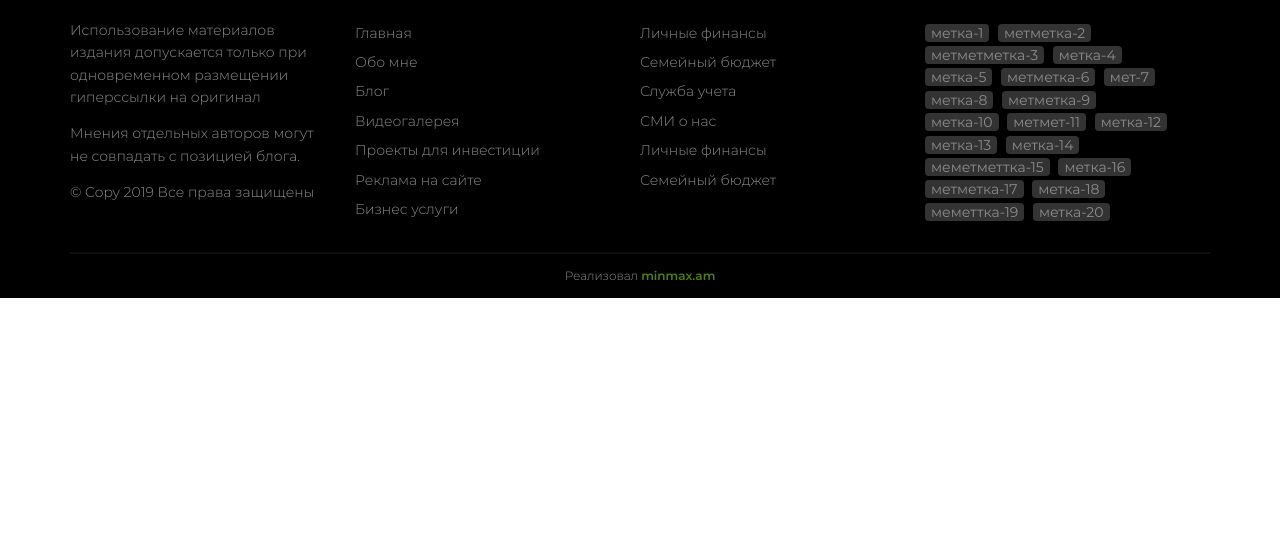
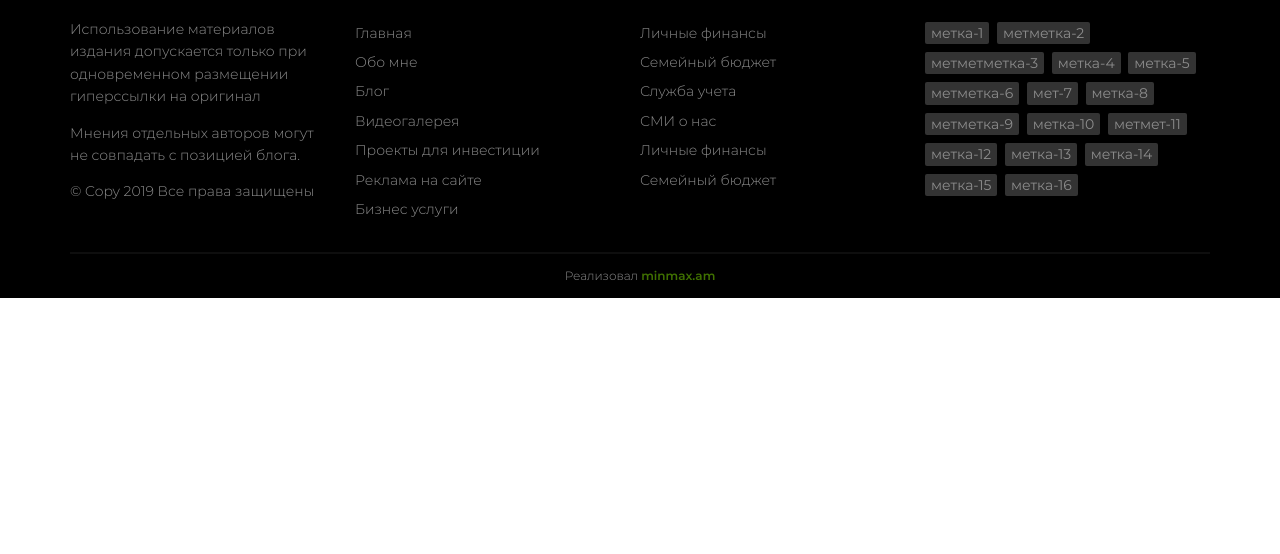
Before and after one commit to newstreetpunk/bm, a plain HTML site: page index.html in a window 1280 px wide. Shown: the part 3211-3765 px from the top of the page. After the commit the page ends 3509 px from the top, so only its background shows below. Drawn offline with Linux system fonts and the light colour scheme.

```diff
--- a/index.html
+++ b/index.html
@@ -560,7 +560,7 @@
 				</div>
 				<!-- /.footer-col -->
 
-				<div class="footer-col">
+				<div class="footer-col no-pd">
 					<span class="footer-col__title">Метки:</span>
 					<nav class="footer-menu">
 						<a href="javascript:void(0)" class="tag-link">метка-1</a>
@@ -577,12 +577,8 @@
 						<a href="javascript:void(0)" class="tag-link">метка-12</a>
 						<a href="javascript:void(0)" class="tag-link">метка-13</a>
 						<a href="javascript:void(0)" class="tag-link">метка-14</a>
-						<a href="javascript:void(0)" class="tag-link">меметметтка-15</a>
+						<a href="javascript:void(0)" class="tag-link">мeтка-15</a>
 						<a href="javascript:void(0)" class="tag-link">метка-16</a>
-						<a href="javascript:void(0)" class="tag-link">метметка-17</a>
-						<a href="javascript:void(0)" class="tag-link">метка-18</a>
-						<a href="javascript:void(0)" class="tag-link">меметтка-19</a>
-						<a href="javascript:void(0)" class="tag-link">метка-20</a>
 					</nav>
 				</div>
 				<!-- /.footer-col -->
@@ -597,17 +593,6 @@
 		<!-- /.wrapper -->
 	</footer>
 
-	<br>
-	<br>
-	<br>
-	<br>
-	<br>
-	<br>
-	<br>
-	<br>
-	<br>
-	<br>
-
 	<script src="js/scripts.min.js"></script>
 	<script src="js/common.js"></script>
 
--- a/sass/main.sass
+++ b/sass/main.sass
@@ -404,6 +404,8 @@ section
 		width: 25%
 		padding-right: 30px
 		padding-bottom: 25px
+		&.no-pd
+			padding-right: 0
 		&__title
 			font-size: 1.8rem
 			font-weight: 500
@@ -420,22 +422,28 @@ section
 	&-logo
 		margin-bottom: 35px
 		display: block
+		max-width: 250px
 	&-bottom
 		padding: 12px 0
 		font-size: 12px
 		text-align: center
 		a
-			color: $accent
+			color: $acc-light
 			font-weight: 600
+			opacity: .6
 			&:hover
 				text-decoration: underline
+				opacity: 1
 .tag-link
 	background-color: rgba(#fff, .2)
 	color: #8d8d8d
 	padding: 0 6px
-	margin-right: 5px
-	border-radius: 4px
+	margin-right: 4px
+	border-radius: 2px
 	font-weight: 500
+	display: inline-block
+	margin-bottom: 8px
+	margin-left: 0
 	&:hover
 		background-color: $accent
 		color: #fff
```
Also changed, not shown: css/main.min.css.
